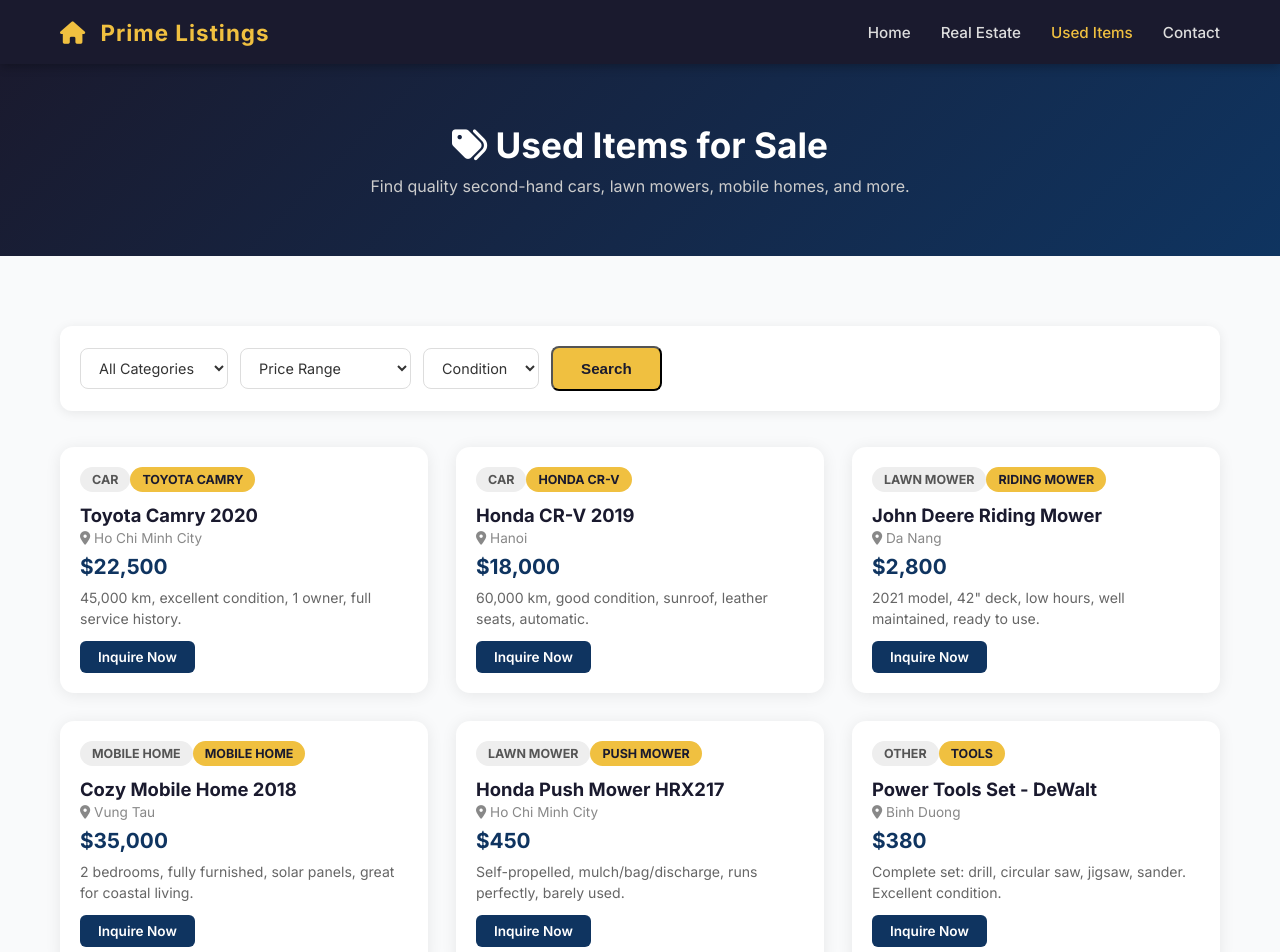
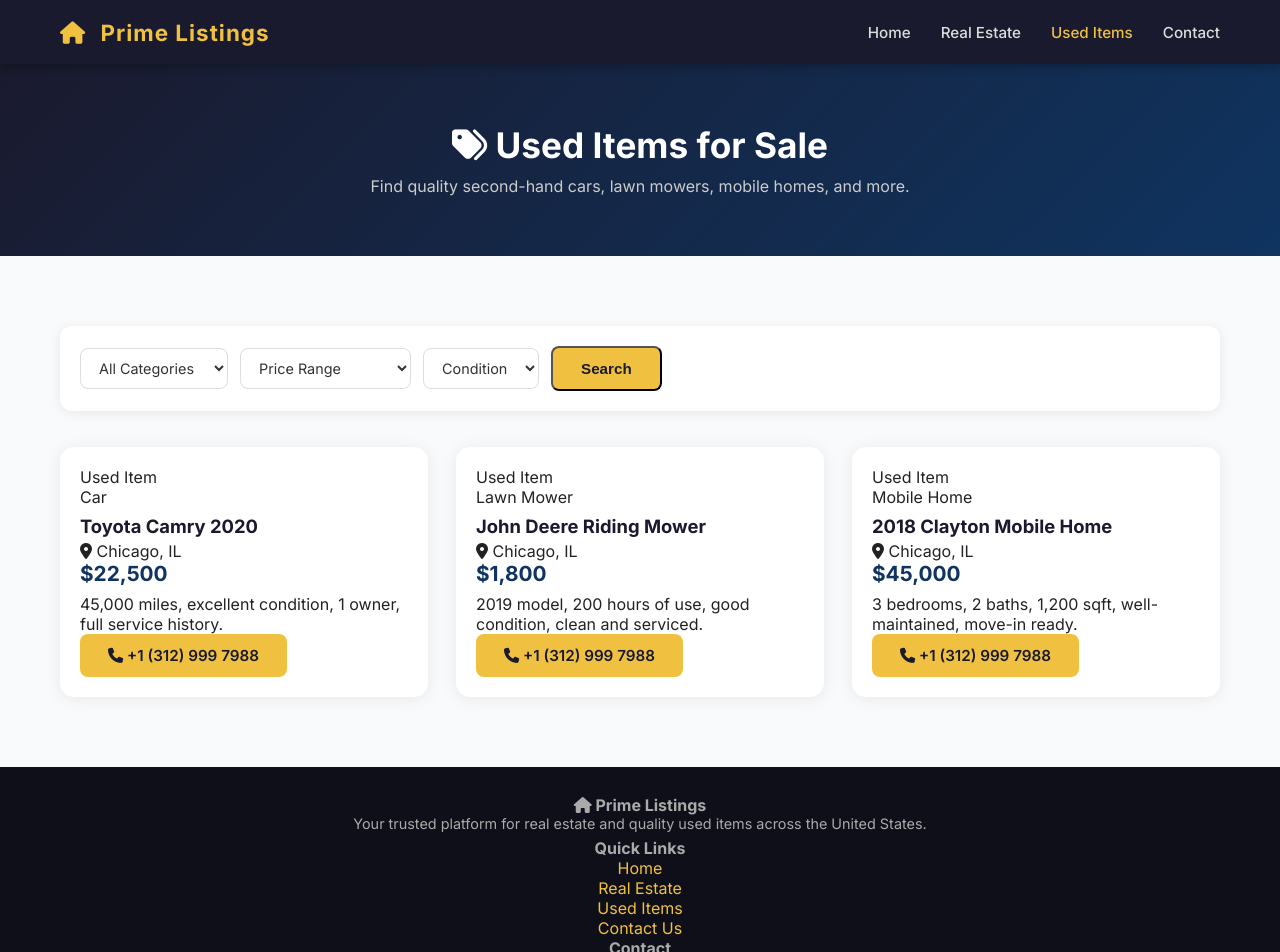
Before and after one commit to dphung88/real-estate-marketplace, a Next.js app: page /used-items in a window 1280 px wide. Shown: the top 952 px of the page. Built offline with nearby package versions, Linux system fonts and the light colour scheme.

Commit message:
Update used-items page: hotline +1 (312) 999 7988, US listings, English content

```diff
--- a/app/used-items/page.js
+++ b/app/used-items/page.js
@@ -49,65 +49,47 @@ export default function UsedItemsPage() {
 
           <div className="listings-grid">
 
-            <article className="listing-card">
-              <span className="badge badge-type">Car</span>
-              <span className="badge badge-used">Toyota Camry</span>
-              <h3>Toyota Camry 2020</h3>
-              <p className="listing-loc"><i className="fa-solid fa-location-dot"></i> Ho Chi Minh City</p>
-              <p className="listing-price">$22,500</p>
-              <p className="listing-desc">45,000 km, excellent condition, 1 owner, full service history.</p>
-              <Link href="/contact" className="btn-sm">Inquire Now</Link>
-            </article>
+            <div className="listing-card">
+              <div className="listing-badge">Used Item</div>
+              <div className="listing-content">
+                <span className="tag">Car</span>
+                <h3>Toyota Camry 2020</h3>
+                <p className="listing-location"><i className="fa-solid fa-location-dot"></i> Chicago, IL</p>
+                <p className="listing-price">$22,500</p>
+                <p>45,000 miles, excellent condition, 1 owner, full service history.</p>
+                <a href="tel:+13129997988" className="btn btn-primary">
+                  <i className="fa-solid fa-phone"></i> +1 (312) 999 7988
+                </a>
+              </div>
+            </div>
 
-            <article className="listing-card">
-              <span className="badge badge-type">Car</span>
-              <span className="badge badge-used">Honda CR-V</span>
-              <h3>Honda CR-V 2019</h3>
-              <p className="listing-loc"><i className="fa-solid fa-location-dot"></i> Hanoi</p>
-              <p className="listing-price">$18,000</p>
-              <p className="listing-desc">60,000 km, good condition, sunroof, leather seats, automatic.</p>
-              <Link href="/contact" className="btn-sm">Inquire Now</Link>
-            </article>
+            <div className="listing-card">
+              <div className="listing-badge">Used Item</div>
+              <div className="listing-content">
+                <span className="tag">Lawn Mower</span>
+                <h3>John Deere Riding Mower</h3>
+                <p className="listing-location"><i className="fa-solid fa-location-dot"></i> Chicago, IL</p>
+                <p className="listing-price">$1,800</p>
+                <p>2019 model, 200 hours of use, good condition, clean and serviced.</p>
+                <a href="tel:+13129997988" className="btn btn-primary">
+                  <i className="fa-solid fa-phone"></i> +1 (312) 999 7988
+                </a>
+              </div>
+            </div>
 
-            <article className="listing-card">
-              <span className="badge badge-type">Lawn Mower</span>
-              <span className="badge badge-used">Riding Mower</span>
-              <h3>John Deere Riding Mower</h3>
-              <p className="listing-loc"><i className="fa-solid fa-location-dot"></i> Da Nang</p>
-              <p className="listing-price">$2,800</p>
-              <p className="listing-desc">2021 model, 42&quot; deck, low hours, well maintained, ready to use.</p>
-              <Link href="/contact" className="btn-sm">Inquire Now</Link>
-            </article>
-
-            <article className="listing-card">
-              <span className="badge badge-type">Mobile Home</span>
-              <span className="badge badge-used">Mobile Home</span>
-              <h3>Cozy Mobile Home 2018</h3>
-              <p className="listing-loc"><i className="fa-solid fa-location-dot"></i> Vung Tau</p>
-              <p className="listing-price">$35,000</p>
-              <p className="listing-desc">2 bedrooms, fully furnished, solar panels, great for coastal living.</p>
-              <Link href="/contact" className="btn-sm">Inquire Now</Link>
-            </article>
-
-            <article className="listing-card">
-              <span className="badge badge-type">Lawn Mower</span>
-              <span className="badge badge-used">Push Mower</span>
-              <h3>Honda Push Mower HRX217</h3>
-              <p className="listing-loc"><i className="fa-solid fa-location-dot"></i> Ho Chi Minh City</p>
-              <p className="listing-price">$450</p>
-              <p className="listing-desc">Self-propelled, mulch/bag/discharge, runs perfectly, barely used.</p>
-              <Link href="/contact" className="btn-sm">Inquire Now</Link>
-            </article>
-
-            <article className="listing-card">
-              <span className="badge badge-type">Other</span>
-              <span className="badge badge-used">Tools</span>
-              <h3>Power Tools Set - DeWalt</h3>
-              <p className="listing-loc"><i className="fa-solid fa-location-dot"></i> Binh Duong</p>
-              <p className="listing-price">$380</p>
-              <p className="listing-desc">Complete set: drill, circular saw, jigsaw, sander. Excellent condition.</p>
-              <Link href="/contact" className="btn-sm">Inquire Now</Link>
-            </article>
+            <div className="listing-card">
+              <div className="listing-badge">Used Item</div>
+              <div className="listing-content">
+                <span className="tag">Mobile Home</span>
+                <h3>2018 Clayton Mobile Home</h3>
+                <p className="listing-location"><i className="fa-solid fa-location-dot"></i> Chicago, IL</p>
+                <p className="listing-price">$45,000</p>
+                <p>3 bedrooms, 2 baths, 1,200 sqft, well-maintained, move-in ready.</p>
+                <a href="tel:+13129997988" className="btn btn-primary">
+                  <i className="fa-solid fa-phone"></i> +1 (312) 999 7988
+                </a>
+              </div>
+            </div>
 
           </div>
         </div>
```
